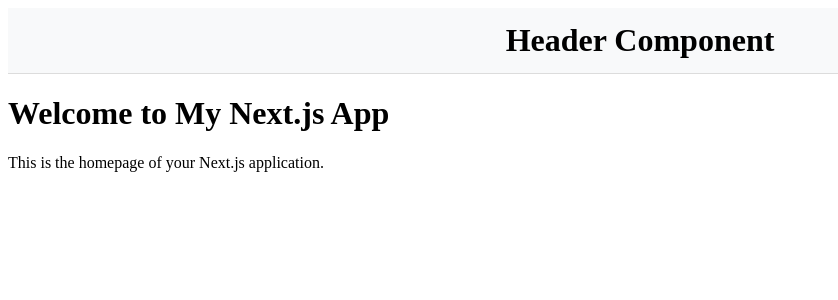
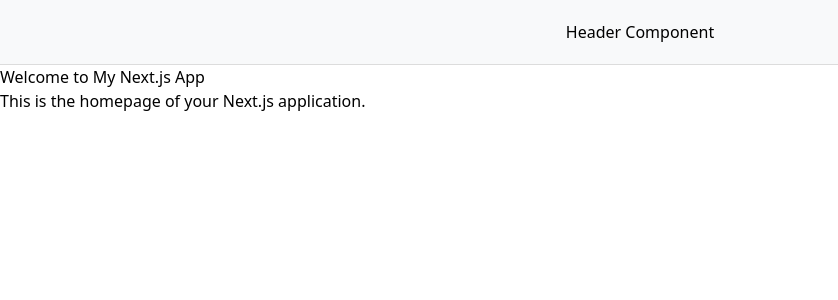
Before and after one commit to vin-team/codihouse-om, a Next.js app: page / in a window 1280 px wide. Shown: the top 300 px of the page, without its empty margins (0-838 px from the left). Built offline with nearby package versions, Linux system fonts and the light colour scheme; no server answers.

Commit message:
added tailwind

```diff
--- a/package.json
+++ b/package.json
@@ -23,8 +23,11 @@
     "@types/node": "24.1.0",
     "@types/react": "latest",
     "@types/react-dom": "latest",
+    "autoprefixer": "^10.4.21",
     "eslint": "latest",
     "eslint-config-next": "latest",
+    "postcss": "^8.5.6",
+    "tailwindcss": "^3.4.3",
     "typescript": "latest"
   }
 }
--- /dev/null
+++ b/postcss.config.js
@@ -0,0 +1,6 @@
+module.exports = {
+  plugins: {
+    tailwindcss: {},
+    autoprefixer: {},
+  },
+}
--- a/src/pages/_app.tsx
+++ b/src/pages/_app.tsx
@@ -1,3 +1,4 @@
+import './globals.css';
 import { Provider } from 'react-redux';
 import type { AppProps } from 'next/app';
 import { HttpService } from '@/services/http/HttpService';
--- /dev/null
+++ b/src/pages/globals.css
@@ -0,0 +1,3 @@
+@tailwind base;
+@tailwind components;
+@tailwind utilities;
--- /dev/null
+++ b/tailwind.config.js
@@ -0,0 +1,12 @@
+/** @type {import('tailwindcss').Config} */
+module.exports = {
+  content: [
+    "./src/pages/**/*.{js,ts,jsx,tsx}",
+    "./src/components/**/*.{js,ts,jsx,tsx}",
+    "./src/app/**/*.{js,ts,jsx,tsx}"
+  ],
+  theme: {
+    extend: {},
+  },
+  plugins: [],
+}
```
Also changed, not shown: 1 other file (tests, documents, lock files or other folders).
